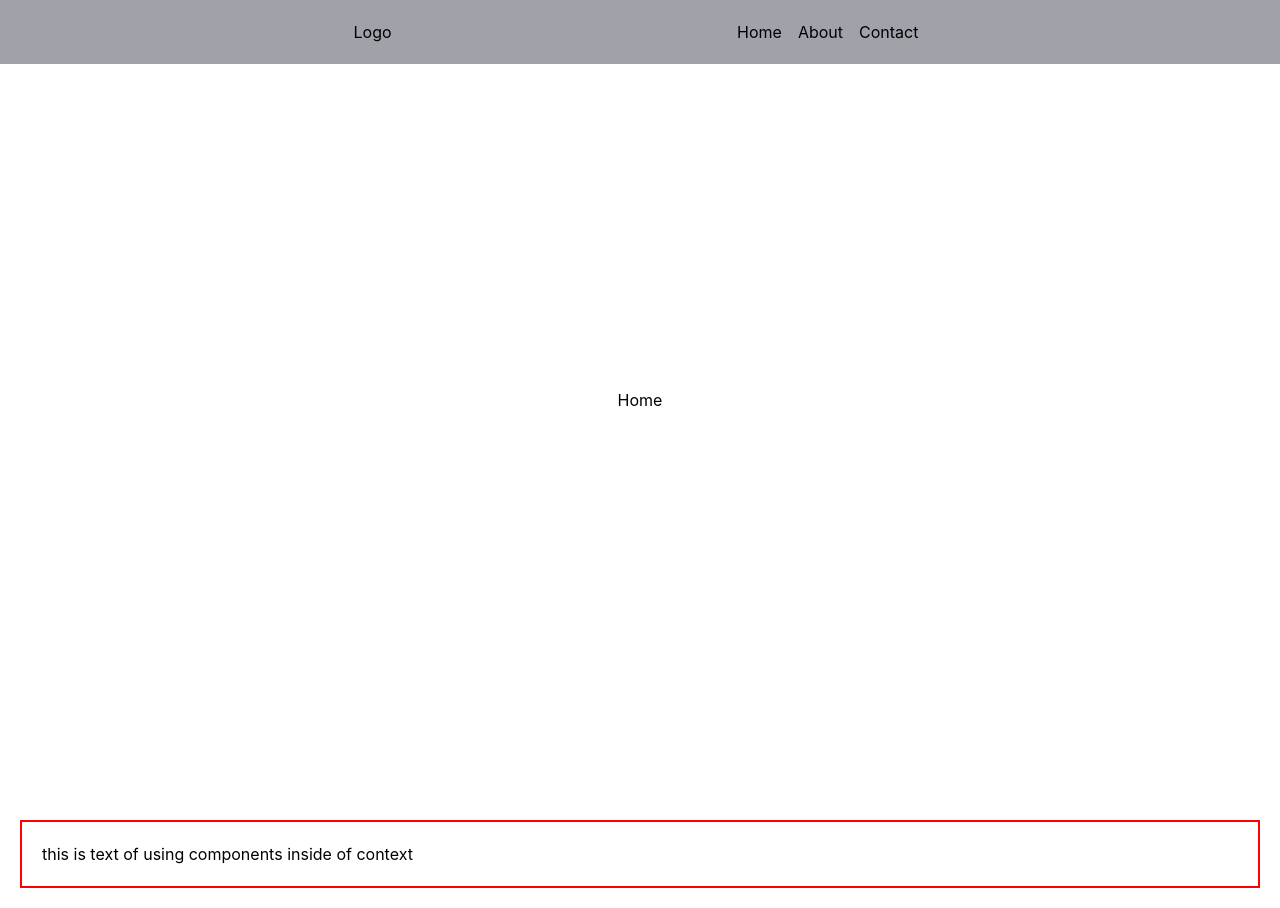
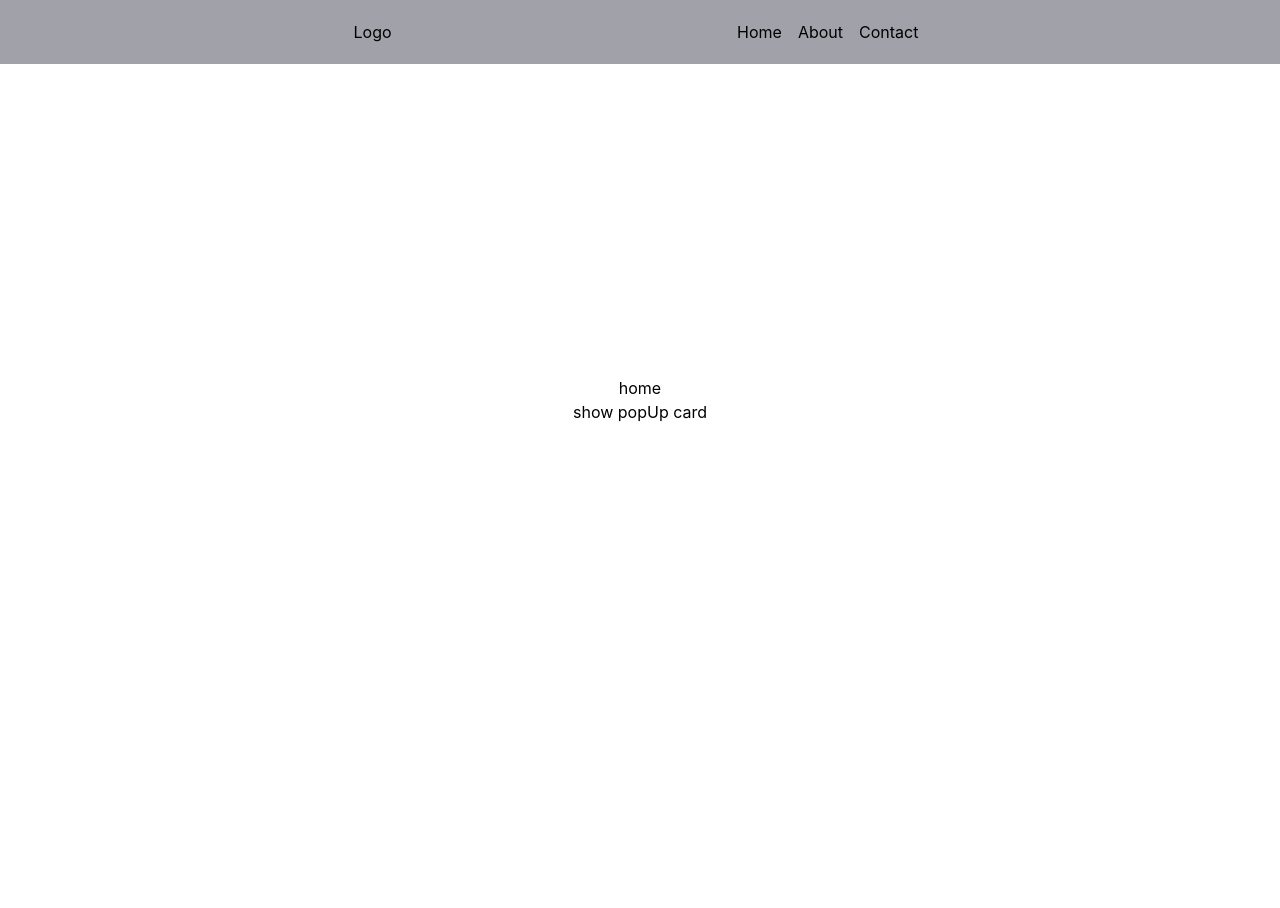
Before and after one commit to Ameer2000Mzori/Context-App-React, a React (Create React App) app: page / in a window 1280 px wide. After the commit the page ends 800 px from the top, so only its background shows below. Built offline with nearby package versions, Linux system fonts and the light colour scheme.

Commit message:
added global data using use context

```diff
--- a/src/App.js
+++ b/src/App.js
@@ -10,11 +10,14 @@ import { getByDisplayValue } from '@testing-library/react'
 
 export const Informations = createContext()
 
-function Card() {
-  console.log('Card is being rendered') // Debugging statement
+function Card({ name, age, gender }) {
+  console.log('Card is being rendered')
   return (
-    <div style={{ border: '2px solid red', padding: '20px', margin: '20px' }}>
+    <div className=" absolute top-[50%] left-[50%] w-[300px] h-[400px] bg-blue-300 translate-x-[-50%] translate-y-[-50%]">
       <h1>this is text of using components inside of context</h1>
+      <p>Name: {name}</p>
+      <p>Age: {age}</p>
+      <p>Gender: {gender}</p>
     </div>
   )
 }
--- a/src/components/pages/About.jsx
+++ b/src/components/pages/About.jsx
@@ -1,10 +1,28 @@
-import React from 'react'
+import React, { useContext, useState } from 'react'
+import { Informations } from '../../App.js'
 
 const About = () => {
+  const [showCardEl, setShowCardEl] = useState(false)
+  const { name, age, gender, Card } = useContext(Informations)
+  console.log(name, age, gender, Card)
+
+  const showCard = () => {
+    setShowCardEl(true) // Show the card
+
+    setTimeout(() => {
+      setShowCardEl(false) // Hide the card after 1 second
+    }, 1000)
+  }
+
   return (
-    <div className="flex flex-col text-center items-center justify-center h-[100vh] w-[100vw]">
-      About
-    </div>
+    <>
+      <div className="flex flex-col text-center items-center justify-center h-[100vh] w-[100vw]">
+        <h1>About</h1>
+        <button onClick={showCard}>show popUp card</button>
+      </div>
+
+      {showCardEl && <Card name={name} age={age} gender={gender} />}
+    </>
   )
 }
 
--- a/src/components/pages/Home.jsx
+++ b/src/components/pages/Home.jsx
@@ -1,16 +1,27 @@
-import React, { useContext } from 'react'
+import React, { useContext, useState } from 'react'
 import { Informations } from '../../App.js'
 
 const Home = () => {
+  const [showCardEl, setShowCardEl] = useState(false)
   const { name, age, gender, Card } = useContext(Informations)
   console.log(name, age, gender, Card)
+
+  const showCard = () => {
+    setShowCardEl(true)
+
+    setTimeout(() => {
+      setShowCardEl(false)
+    }, 1000)
+  }
 
   return (
     <>
       <div className="flex flex-col text-center items-center justify-center h-[100vh] w-[100vw]">
-        Home
+        <h1>home</h1>
+        <button onClick={showCard}>show popUp card</button>
       </div>
-      <Card />
+
+      {showCardEl && <Card />}
     </>
   )
 }
```
